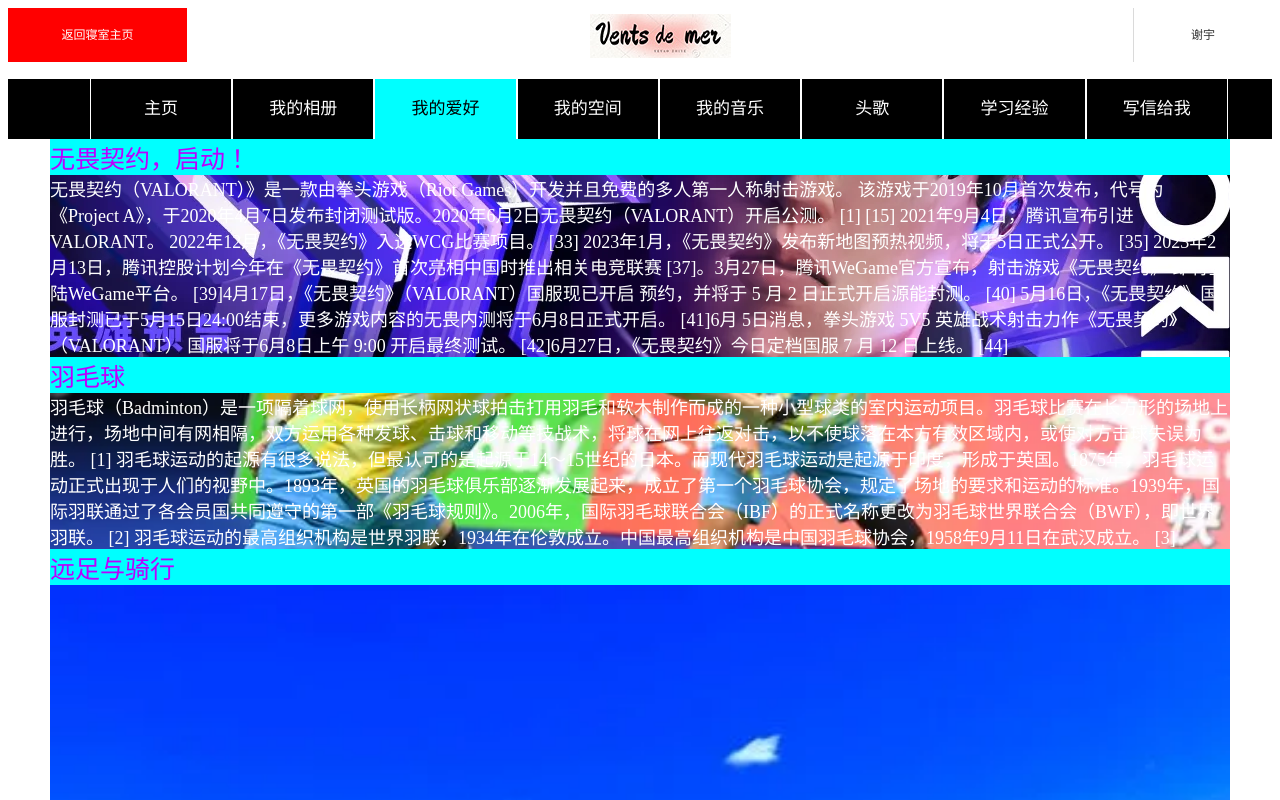
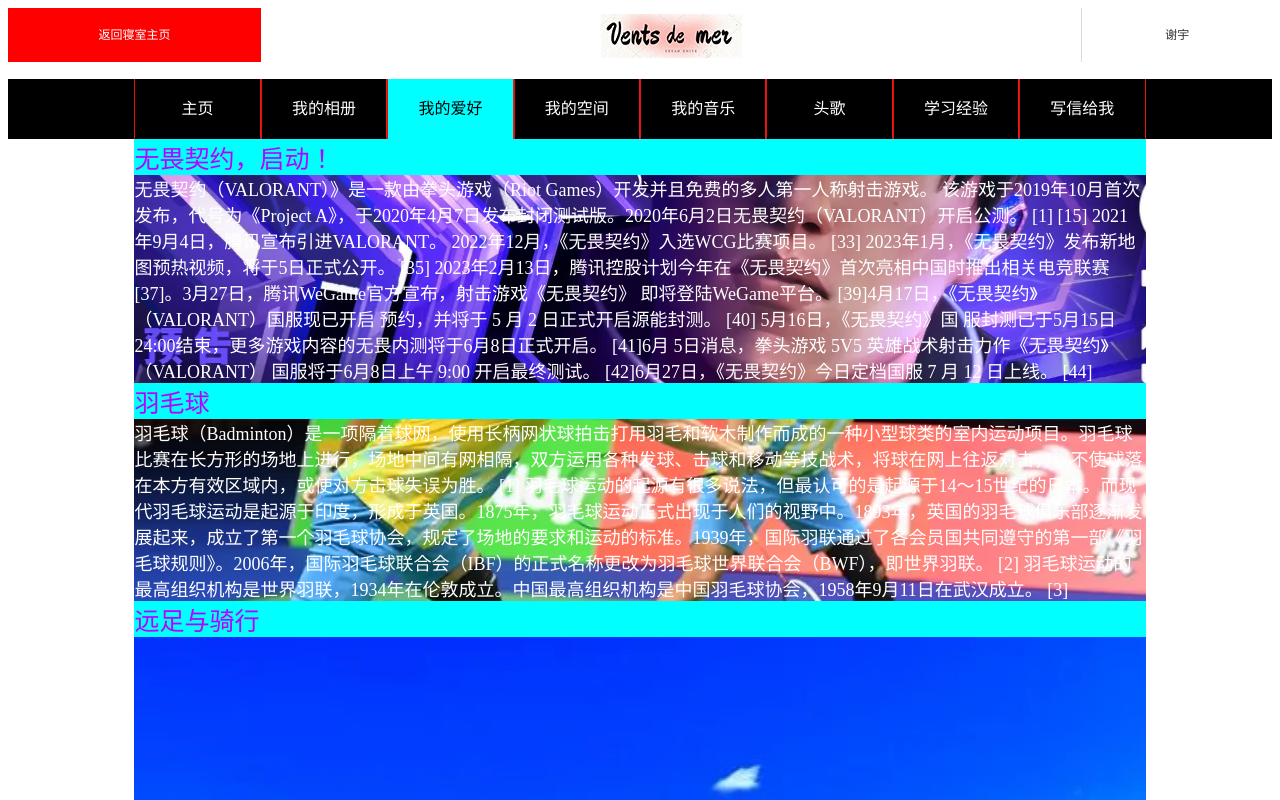
Before and after one commit to Ventsdemer/webshizuo, a plain HTML site: page web/02.html in a window 1280 px wide. Shown: the top 800 px of the page. Drawn offline with Linux system fonts and the light colour scheme.

Commit message:
Add files via upload

```diff
--- a/css/index.css
+++ b/css/index.css
@@ -8,12 +8,12 @@
 }
 
 .header-left:hover{
-    transition: transform 0.3s;
+    transition: 0.3s;
     transform: scale(1.2);
 }
 .header-left{
     float: left;
-    width: 179px;
+    width: 20%;
     height: 54px;
     background-color: red;
     color: #fff;
@@ -23,7 +23,7 @@
 }
 .header-right{
     float: right;
-    width: 138px;
+    width: 15%;
     height: 54px;
     border-left: 1px solid #dadada;
     color: #333;
@@ -31,6 +31,14 @@
 /* 头部样式结束 */
 
 /* 导航样式开始 */
+
+/* 让list表格去掉标点和占位 */
+li{list-style: none;
+}
+ul{
+    padding-left: 0px;
+}
+/* 让list表格去掉标点和占位 */
 .nav{
     z-index: 666;
     position: sticky;
@@ -40,36 +48,35 @@
     line-height: 60px;
     background-color: black;
 }
-
 /* 水平居中的容器，不设置高度 */
 .wrap{
-    width: 1180px;
+    width: 80%;
     margin: 0 auto;
 }
 .nav li{
-    float:left;
-    width: 12.3%;
-    border-left:1px solid white;
-    border-right:1px solid white ;
+    float: left;
+    background-color: #000;
+    width: 12.5%;
+    box-sizing: border-box;
+    border-left: 1px solid #e41010;
+    border-right:1px solid #ec1919;
 }
 .nav a{
     color: #fff;
-    font-size: 17px;
+    font-size: 100%;
     text-decoration: none;
 }
-.nav a>li:hover{
-    color: #000;
-}
+
 .nav li:hover{
     background-color: rgb(12, 129, 133);
-    transition: transform 0.3s;
+    transition: color 10s;
+    transition: transform 0.9s;
     transform: scale(1.2);
-}
-.active{
-    background-color: aqua;
+    color: #000;
 }
 a>.active{
     color: #000;
+    background-color: aqua;
 }
 /* 导航样式结束 */
 
@@ -80,7 +87,7 @@
 }
 
 .page{
-    width: 1180px;
+    width: 80%;
     margin: 0 auto;
     background-color: #f6f4f0;
 }
```
